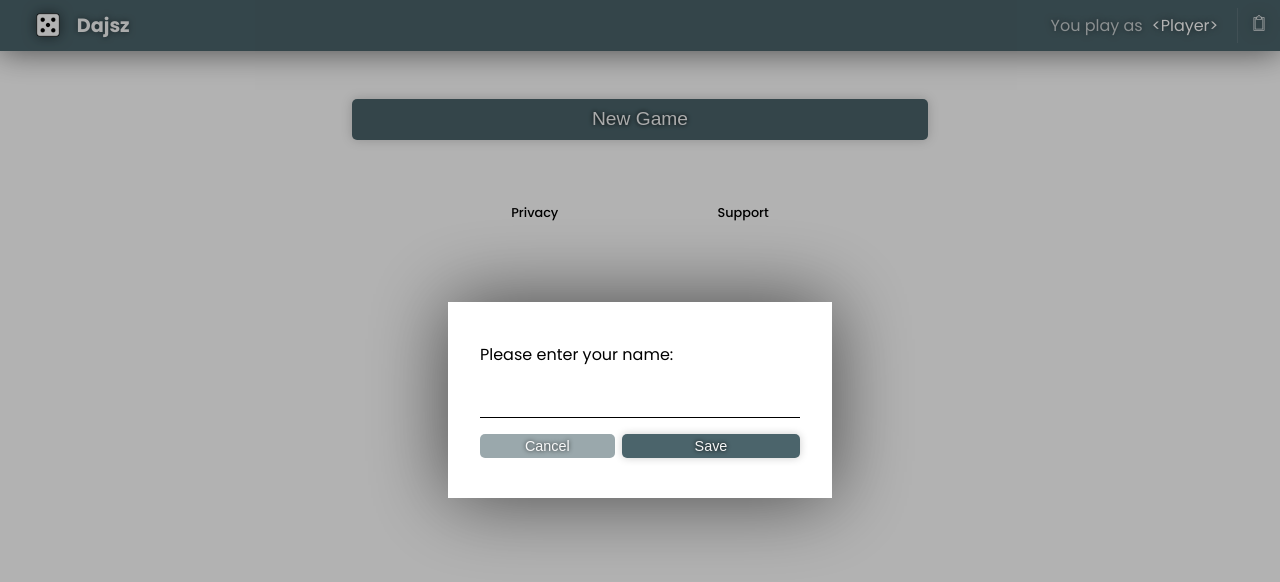
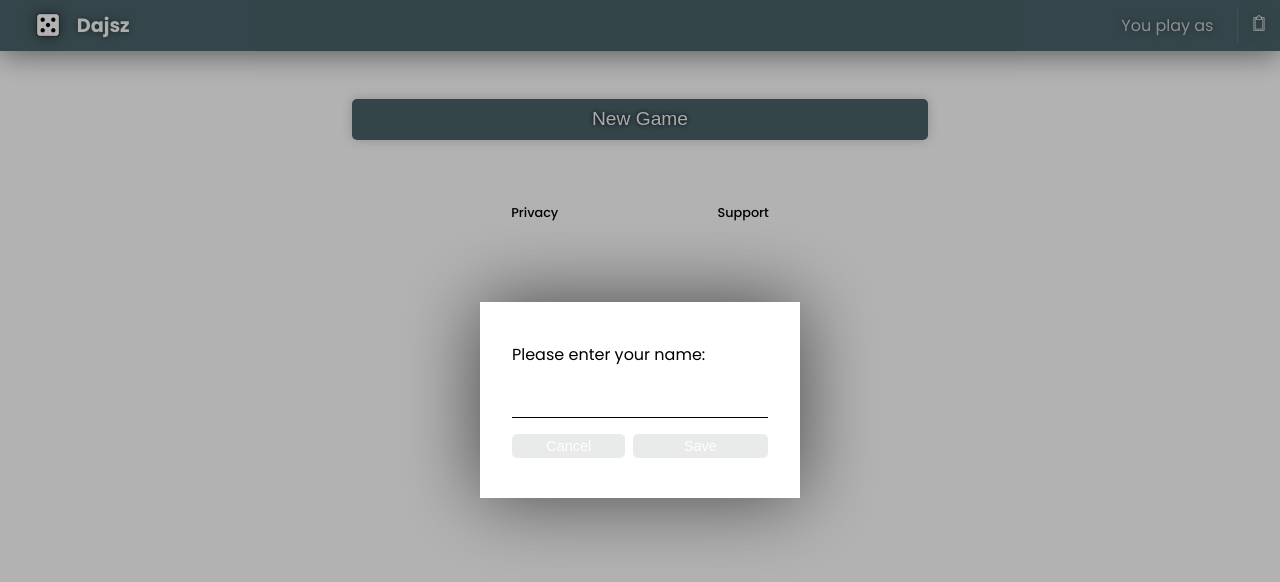
Before and after one commit to akarasz/dajsz, a React (Create React App) app: page / in a window 1280 px wide. Shown: the top 582 px of the page. Built offline with nearby package versions, Linux system fonts and the light colour scheme.

Commit message:
feat: change name modal

```diff
--- a/public/style.css
+++ b/public/style.css
@@ -310,7 +310,8 @@ button:hover {
   background-color: hsla(194, 40%, 30%, .8);
 }
 
-button[disabled] {
+button[disabled],
+button[disabled].secondary {
   background-color: hsla(194, 10%, 20%, .1);
   color: hsla(194, 0%, 100%, .95);
   box-shadow: none;
@@ -318,7 +319,8 @@ button[disabled] {
   cursor: not-allowed;
 }
 
-button[disabled]:hover {
+button[disabled]:hover,
+button[disabled]:hover.secondary {
   background-color: hsla(194, 10%, 20%, .1);
 }
 
@@ -416,21 +418,13 @@ button.secondary:hover {
 
 .dialog {
   font-size: 1em;
+  margin: 2em;
   text-shadow: none;
 }
 
 .dialog.name {
-  width: 20em;
   display: flex;
   flex-direction: column;
-}
-
-.dialog.name:first-child {
-  margin-top: 0;
-}
-
-.dialog.name:last-child {
-  margin-bottom: 0;
 }
 
 .dialog.name > * {
--- a/src/App.jsx
+++ b/src/App.jsx
@@ -1,26 +1,27 @@
-import { useState, useEffect } from "react"
+import { createContext, useContext, useState, useEffect } from "react"
 import { BrowserRouter as Router, Switch, Link, Route, useHistory } from "react-router-dom"
 
 import Yahtzee from "./Yahtzee"
 import Modal from "./Modal"
 import * as api from "./api"
 
+export const Context = createContext({})
+
 const App = () => {
-  const [player, setPlayer] = useState(window.localStorage.getItem("name") || null)
+  const [name, setName] = useState(window.localStorage.getItem("name") || null)
 
-  const handleNameChange = (newName) => {
+  const changeName = (newName) => {
     window.localStorage.setItem("name", newName)
-    setPlayer(newName)
+    setName(newName)
   }
 
   return (
+    <Context.Provider value={{name, changeName}}>
       <Router>
-      <Header
-        name={player}
-        handleNameChange={handleNameChange} />
+        <Header />
         <Switch>
           <Route exact path="/">
-          <Home player={player} />
+            <Home />
           </Route>
           <Route exact path="/privacy">
             <Privacy />
@@ -29,14 +30,16 @@ const App = () => {
             <Support />
           </Route>
           <Route path="/:gameId">
-          <Yahtzee player={player} />
+            <Yahtzee />
           </Route>
         </Switch>
       </Router>
+    </Context.Provider>
   )
 }
 
-const Home = ({ name }) => {
+const Home = () => {
+  const { name } = useContext(Context)
   const history = useHistory()
 
   const handleClickOnNewGame = () => {
@@ -45,7 +48,7 @@ const Home = ({ name }) => {
   }
 
   return (
-    <div class="home">
+    <div className="home">
       <button onClick={handleClickOnNewGame}>New Game</button>
       <div>
         <ul>
@@ -57,7 +60,7 @@ const Home = ({ name }) => {
 }
 
 const Privacy = () => (
-  <div class="home">
+  <div className="home">
     <Link to="/">← Go back</Link>
     <p>
       Dajsz and it's integrations are not storing any personal information, there
@@ -81,7 +84,7 @@ const Privacy = () => (
 )
 
 const Support = () => (
-  <div class="home">
+  <div className="home">
     <Link to="/">← Go back</Link>
     <p>
       If you have questions or concerns about Dajsz you can reach out at
@@ -92,76 +95,85 @@ const Support = () => (
   </div>
 )
 
-const Header = ({ name, handleNameChange, onNewGame }) => {
+const Header = () => {
   const [showModal, setShowModal] = useState(false)
-  const promptForName = (currentName, callback) => {
-    setShowModal(!showModal)
-    // const showPrompt = () => prompt("Please enter your name:", currentName)
-    // let newName = showPrompt()
 
-    // while (newName !== null && newName.trim() === "") {
-    //   newName = showPrompt()
-    // }
-
-    // if (newName !== null) {
-    //   callback(newName.trim())
-    // }
-  }
+  const { name } = useContext(Context)
 
   useEffect(() => {
-    if (name === null) {
-      promptForName(name, handleNameChange)
+    if (name === null || name === "") {
+      setShowModal(true)
     }
-  }, [name, handleNameChange])
-
-  const finalName = (name !== null ? name : "<Player>")
+  }, [name])
 
   return (
     <header>
-      <div class="header-left">
+      <div className="header-left">
         <Link to="/" className="title action item">
             <img src="/icon/dice-192.png" alt="logo" />
             <span>Dajsz</span>
         </Link>
       </div>
-      <div class="header-right">
-        <div class="name item" onClick={() => promptForName(name, handleNameChange)}>
-          You play as <em class="action" title={finalName}>{finalName}</em>
+      <div className="header-right">
+        <div className="name item" onClick={() => setShowModal(true)}>
+          You play as <em className="action" title={name}>{name}</em>
         </div>
         <InviteButtonChooser />
       </div>
 
-      <NameModal name={name} show={showModal}
-        handleClose={() => setShowModal(false)}
-        handleSave={handleNameChange} />
+      <NameChangeModal show={showModal}
+        handleClose={() => setShowModal(false)} />
     </header>)
 }
 
-const NameModal = ({ name, show, handleClose, handleSave }) => {
+const NameChangeModal = ({ show, handleClose }) => {
+  const { name, changeName } = useContext(Context)
+
   const [input, setInput] = useState(name)
 
   const updateInput = (e) => {
     setInput(e.target.value)
   }
 
+  const handleKeyPress = (e) => {
+    if (e.key === "Enter") {
+      handleSave()
+    } else if (e.key === "Escape") {
+      handleCancel()
+    }
+  }
+
   const handleCancel = () => {
     setInput(name)
+
+    if (name === null || name.trim() === "") {
+      return
+    }
+
     handleClose()
   }
 
-  const handleClick = () => {
-    handleSave(input)
+  const handleSave = () => {
+    if (input === null || input.trim() === "") {
+      return
+    }
+
+    changeName(input.trim())
     handleClose()
   }
 
   return (
     <Modal showing={show} handleClose={handleCancel}>
-      <div class="name dialog">
+      <div className="name dialog">
         <p>Please enter your name:</p>
-        <input autoFocus type="text" value={input} onChange={updateInput} />
-        <div class="buttons">
-          <button class="small" onClick={handleClick}>Save</button>
-          <button class="small secondary" onClick={handleCancel}>Cancel</button>
+        <input autoFocus type="text" value={input !== null ? input : ""} onChange={updateInput} onKeyDown={handleKeyPress} />
+        <div className="buttons">
+          <button className="small"
+            onClick={handleSave}
+            disabled={input === null || input.trim() === ""}>Save</button>
+          <button className="small secondary"
+            onClick={handleCancel}
+            disabled={name === null || name.trim() === ""}>Cancel</button>
         </div>
       </div>
     </Modal>)
@@ -189,7 +201,7 @@ const ShareButton = () => {
   }
 
   return (
-    <div class="share action item" title="Share" onClick={handleClick}>
+    <div className="share action item" title="Share" onClick={handleClick}>
       <img src="/share.png" alt="share" />
     </div>)
 }
@@ -214,7 +226,7 @@ const ClipboardButton = () => {
   const image = "/clipboard" + (copied ? "-copied" : "") + ".png"
 
   return (
-    <div class="share action item" title="Share" onClick={handleClick}>
+    <div className="share action item" title="Share" onClick={handleClick}>
       <img src={image} alt="share" />
     </div>)
 }
--- a/src/Modal.css
+++ b/src/Modal.css
@@ -13,7 +13,7 @@
 }
 
 .modal > div {
+  width: clamp(0em, 100%, 20em);
   background-color: rgba(255,255,255,1);
-  padding: 2em;
   box-shadow: 0 0 5em rgba(0,0,0,.6);
 }
--- a/src/Yahtzee.jsx
+++ b/src/Yahtzee.jsx
@@ -1,14 +1,16 @@
-import React, { useState, useEffect, useRef } from "react"
+import React, { useContext, useState, useEffect, useRef } from "react"
 import { useParams } from "react-router-dom"
 
+import { Context as AppContext } from "./App"
 import * as api from "./api"
 import config from "./config.js"
 
-const Yahtzee = ({ player }) => {
+const Yahtzee = () => {
   const { gameId } = useParams()
   const [loaded, setLoaded] = useState(false)
   const [game, setGame] = useState({})
   const [suggestions, setSuggestions] = useState({})
+  const {name} = useContext(AppContext)
 
   // states for animations
   const [rolling, setRolling] = useState(false)
@@ -40,10 +42,10 @@ const Yahtzee = ({ player }) => {
     }
 
     const rolledAlready = game.RollCount > 0
-    const activeTurn = game.Players[game.CurrentPlayer].User === player
+    const activeTurn = game.Players[game.CurrentPlayer].User === name
 
     if (activeTurn && rolledAlready) {
-      api.suggestions(player, game.Dices, setSuggestions)
+      api.suggestions(name, game.Dices, setSuggestions)
     } else {
       setSuggestions({})
     }
@@ -55,7 +57,7 @@ const Yahtzee = ({ player }) => {
     setSuggestions({})
     setGame({})
 
-    api.load(gameId, player, (data) => {
+    api.load(gameId, name, (data) => {
       updateGame(data)
       setLoaded(true)
     })
@@ -77,13 +79,13 @@ const Yahtzee = ({ player }) => {
     }
 
     const hasPlayers = game.Players.length > 0
-    const joinedAlready = game.Players.map((p) => p.User).includes(player)
+    const joinedAlready = game.Players.map((p) => p.User).includes(name)
 
     if (!hasPlayers) {
-      api.join(gameId, player, updateGame)
+      api.join(gameId, name, updateGame)
     } else if (!joinedAlready) {
       if (window.confirm("Do you want to join?")) {
-        api.join(gameId, player, updateGame)
+        api.join(gameId, name, updateGame)
       }
     }
   }, [loaded, gameId]) // eslint-disable-line react-hooks/exhaustive-deps
@@ -143,14 +145,14 @@ const Yahtzee = ({ player }) => {
   const gameEnded = game.Round >= 13
   const beforeFirstRoll = game.RollCount <= 0
   const turnEnded = game.RollCount >= 3
-  const playersTurn = game.Players.length > 0 && game.Players[game.CurrentPlayer].User === player
+  const playersTurn = game.Players.length > 0 && game.Players[game.CurrentPlayer].User === name
 
   const canLock = playersTurn && !beforeFirstRoll && !turnEnded
   const canRoll = playersTurn && !turnEnded && !gameEnded && !rolling
   const canScore = playersTurn && !beforeFirstRoll && !rolling
-  const handleLock = (idx) => api.lock(gameId, player, idx)
-  const handleRoll = () => api.roll(gameId, player)
-  const handleScore = (category) => api.score(gameId, player, category)
+  const handleLock = (idx) => api.lock(gameId, name, idx)
+  const handleRoll = () => api.roll(gameId, name)
+  const handleScore = (category) => api.score(gameId, name, category)
 
   return (
     <div id={gameId} className="yahtzee">
```
Also changed, not shown: 1 other file (tests, documents, lock files or other folders). Lines whose indentation alone changed are shown as unchanged.
